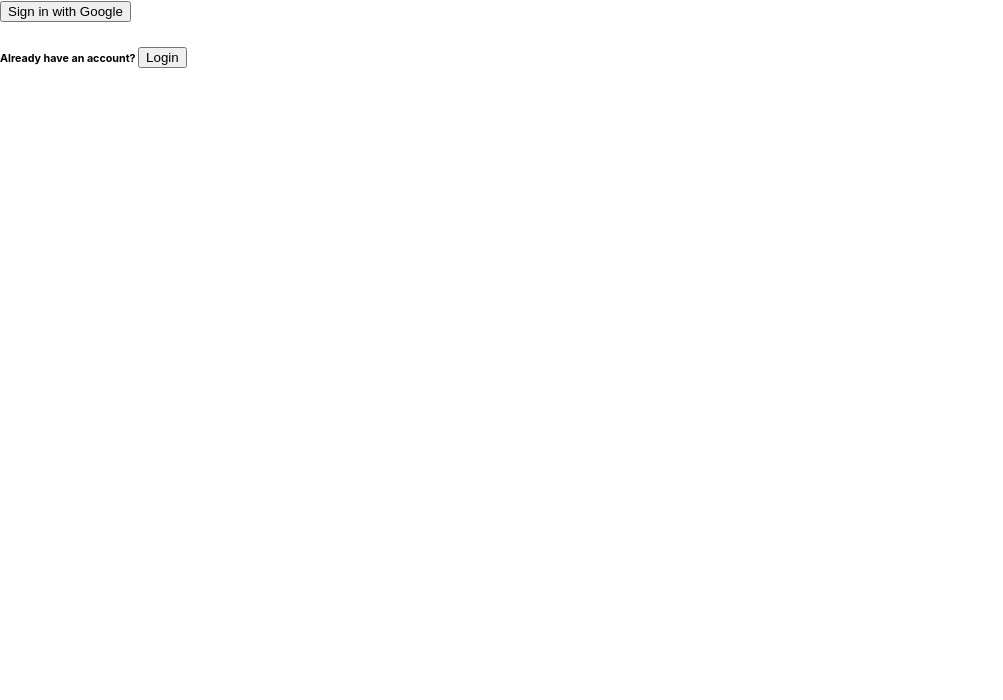
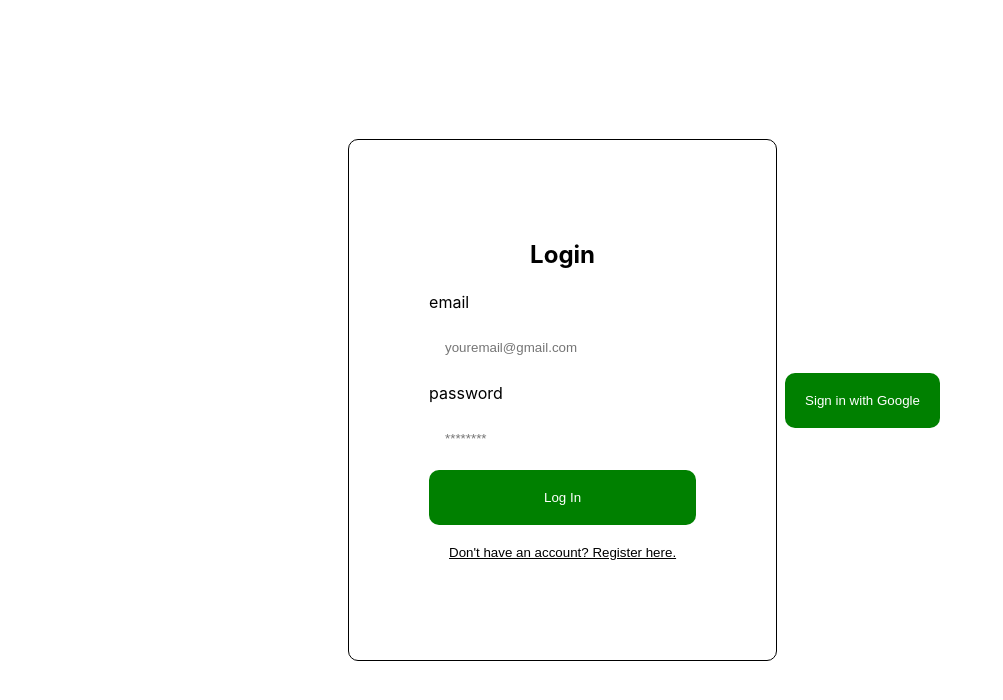
Before and after one commit to pranav1421998/LuddyLan, a React (Create React App) app: page / in a window 1280 px wide. Shown: the top 700 px of the page, without its empty margins (0-1003 px from the left). Built offline with nearby package versions, Linux system fonts and the light colour scheme; no server answers.

Commit message:
changes made in Login,App.js and App.css pages

```diff
--- a/src/App.css
+++ b/src/App.css
@@ -1,38 +1,50 @@
 .App {
   text-align: center;
+  display: flex;
+  min-height: 100vh;
+  align-items: center;
+  justify-content: center;
+  color:black;
 }
 
-.App-logo {
-  height: 40vmin;
-  pointer-events: none;
+.auth-form-container, .login-form, .register-form {
+  display: flex;
+  flex-direction: column;
 }
 
-@media (prefers-reduced-motion: no-preference) {
-  .App-logo {
-    animation: App-logo-spin infinite 20s linear;
+@media screen and (min-width: 600px) {
+  .auth-form-container {
+    padding: 5rem;
+    border: 1px solid black;
+    border-radius: 10px;
+    margin: 0.5rem;
   }
 }
 
-.App-header {
-  background-color: #282c34;
-  min-height: 100vh;
-  display: flex;
-  flex-direction: column;
-  align-items: center;
-  justify-content: center;
-  font-size: calc(10px + 2vmin);
-  color: white;
+label {
+  text-align: left;
+  padding: 0.25rem 0;
 }
 
-.App-link {
-  color: #61dafb;
+input {
+  margin: 0.5rem 0;
+  padding: 1rem;
+  border: none;
+  border-radius: 10px;
+  border-color: BLACK;
 }
 
-@keyframes App-logo-spin {
-  from {
-    transform: rotate(0deg);
-  }
-  to {
-    transform: rotate(360deg);
-  }
+button {
+  border: none;
+  background-color:green;
+  padding: 20px;
+  border-radius: 10px;
+  cursor: pointer;
+  color:white;
 }
+
+.link-btn {
+  background: none;
+  color: black;
+  text-decoration: underline;
+}
--- a/src/App.js
+++ b/src/App.js
@@ -1,10 +1,15 @@
 import { getAuth, onAuthStateChanged } from "firebase/auth";
-import React from 'react';
-import { Register } from './Register.js';
+import  {Register} from './Register.js';
+import React, { useState } from "react";
+import './App.css';
+import Login from './Login.js';
 
 function App() {
     const auth = getAuth();  // Initialize the auth instance
-
+    const [currentForm, setCurrentForm] = useState('login');
+    const toggleForm = (formName) => {
+        setCurrentForm(formName);
+    }
     onAuthStateChanged(auth, (user) => {
         if (user) {
             // User is signed in
@@ -17,10 +22,10 @@
 
     return (
         <div className="App">
-            <header className="App-header">
-                <Register></Register>
-            </header>
-        </div>
+      {
+        currentForm === "login" ? <Login onFormSwitch={toggleForm} /> : <Register onFormSwitch={toggleForm} />
+      }
+    </div>
     );
 }
 
--- a/src/Login.js
+++ b/src/Login.js
@@ -1,10 +1,15 @@
 import firebase from "firebase/app";
 import "firebase/auth";
+import React, { useState } from "react";
+import {GoogleButton} from 'react-google-button';
+const Login = (props) => {
+    const [email, setEmail] = useState('');
+    const [pass, setPass] = useState('');
 
-import React from "react";
-
-
-const Login = () => {
+    const handleSubmit = (e) => {
+        e.preventDefault();
+        console.log(email);
+    }
   // Define the Google Sign-In method
   const signInWithGoogle = () => {
       const provider = new firebase.auth.GoogleAuthProvider();
@@ -18,9 +23,22 @@
   };
 
   return (
-      <div className="login-container">
-          <button onClick={signInWithGoogle}>Sign in with Google</button>
+    <>
+    <div className="auth-form-container">
+            <h2>Login</h2>
+            <form className="login-form" onSubmit={handleSubmit}>
+                <label htmlFor="email">email</label>
+                <input value={email} onChange={(e) => setEmail(e.target.value)}type="email" placeholder="youremail@gmail.com" id="email" name="email" />
+                <label htmlFor="password">password</label>
+                <input value={pass} onChange={(e) => setPass(e.target.value)} type="password" placeholder="********" id="password" name="password" />
+                <button type="submit">Log In</button>
+            </form>
+            <button className="link-btn" onClick={() => props.onFormSwitch('register')}>Don't have an account? Register here.</button>
+        </div>
+        <div className="login-container">
+             <button onClick={signInWithGoogle}>Sign in with Google</button>
       </div>
+    </>
   );
 };
 
```
